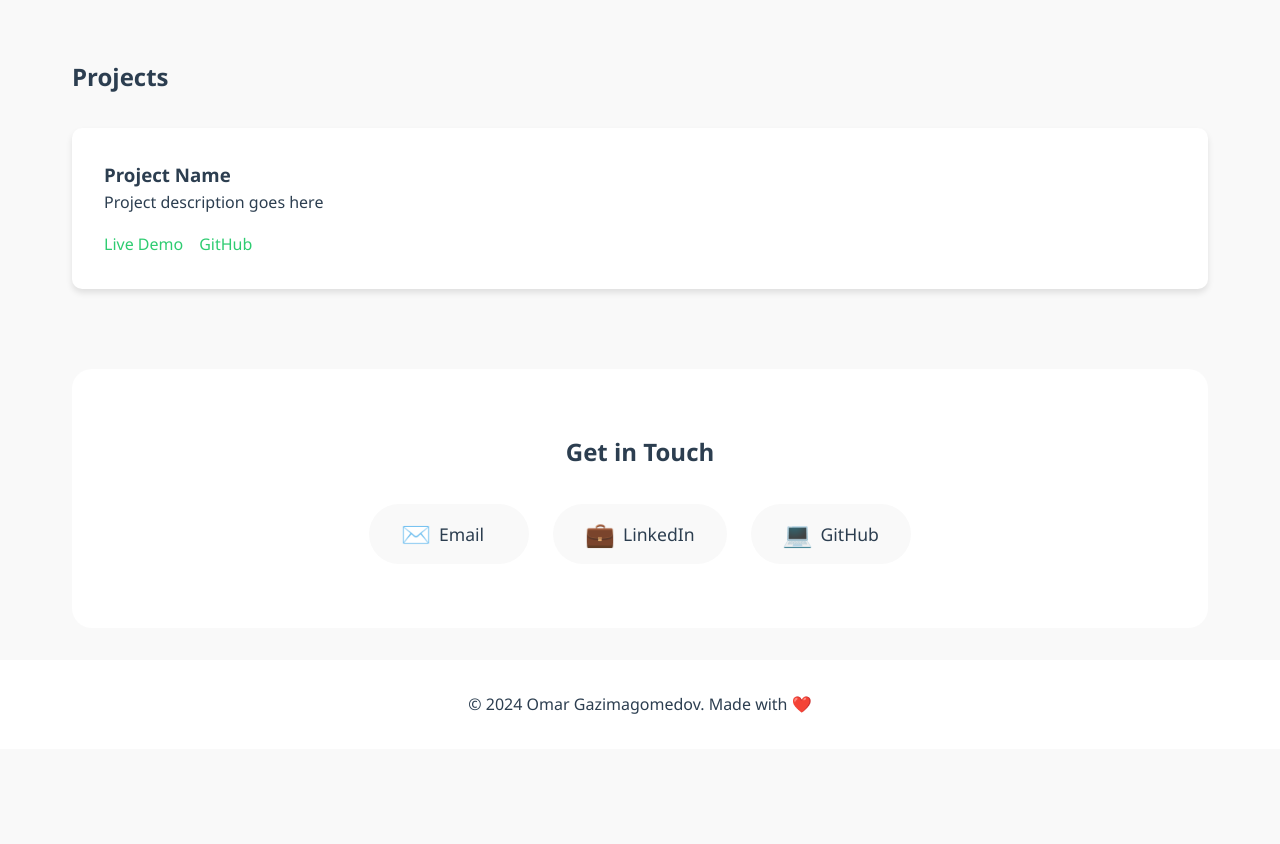
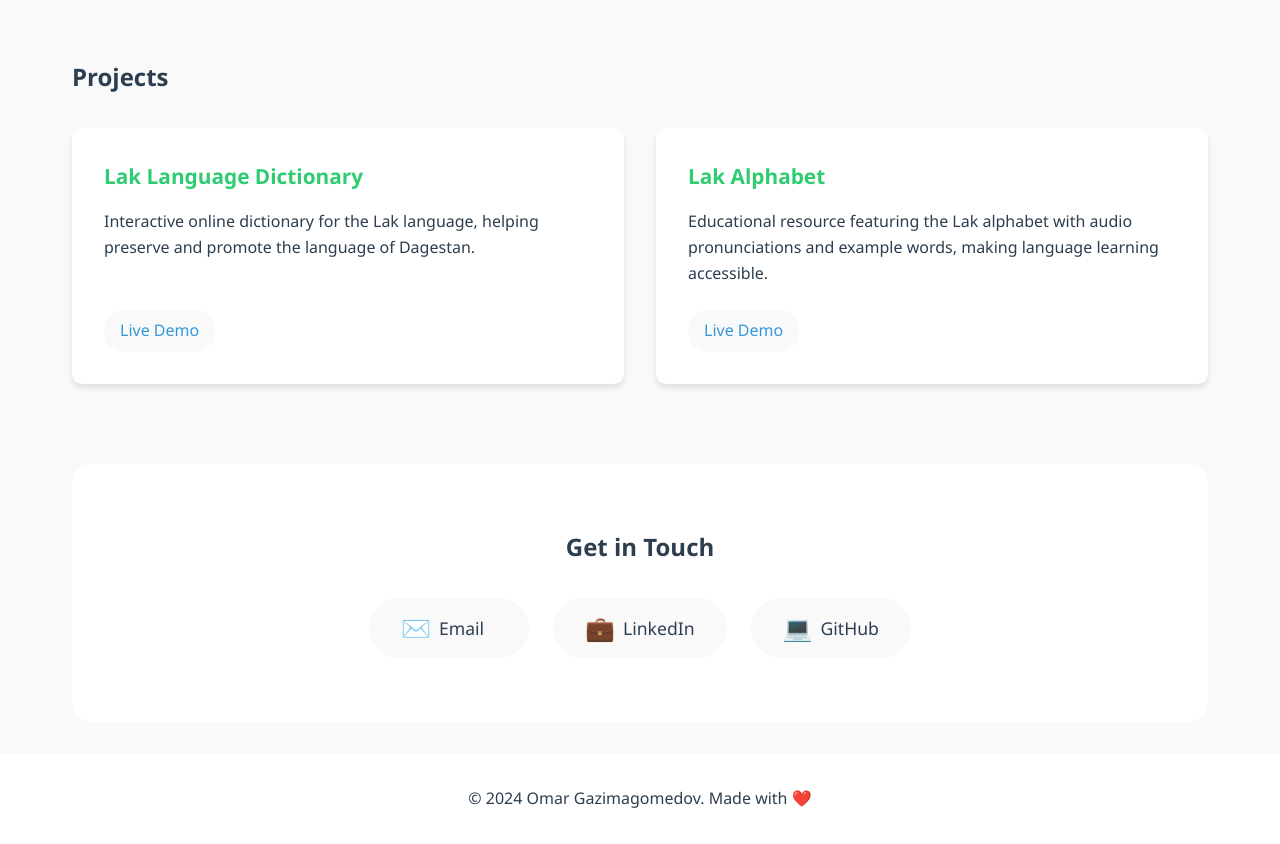
Before and after one commit to omar-g/portfolio, a plain HTML site: page index.html in a window 1280 px wide. Shown: the part 2700-3544 px from the top of the page. Before the commit the page ends 3449 px from the top, so only its background shows below. Drawn offline with Linux system fonts and the light colour scheme.

Commit message:
feat(projects): add Lak language projects and enhance styling

```diff
--- a/index.html
+++ b/index.html
@@ -134,11 +134,17 @@
             <h2>Projects</h2>
             <div class="project-grid">
                 <div class="project-card">
-                    <h3>Project Name</h3>
-                    <p>Project description goes here</p>
+                    <h3>Lak Language Dictionary</h3>
+                    <p>Interactive online dictionary for the Lak language, helping preserve and promote the language of Dagestan.</p>
                     <div class="project-links">
-                        <a href="#" target="_blank">Live Demo</a>
-                        <a href="#" target="_blank">GitHub</a>
+                        <a href="http://lakkumaz.omarr.ru/" target="_blank">Live Demo</a>
+                    </div>
+                </div>
+                <div class="project-card">
+                    <h3>Lak Alphabet</h3>
+                    <p>Educational resource featuring the Lak alphabet with audio pronunciations and example words, making language learning accessible.</p>
+                    <div class="project-links">
+                        <a href="http://azbuka.omarr.ru/" target="_blank">Live Demo</a>
                     </div>
                 </div>
             </div>
--- a/styles.css
+++ b/styles.css
@@ -188,23 +188,49 @@ section {
     padding: 2rem;
     border-radius: 10px;
     box-shadow: 0 4px 6px rgba(0,0,0,0.1);
-    transition: transform 0.3s ease;
+    transition: all 0.3s ease;
+    display: flex;
+    flex-direction: column;
+    height: 100%;
 }
 
 .project-card:hover {
     transform: translateY(-5px);
+    box-shadow: 0 8px 15px rgba(0,0,0,0.1);
+}
+
+.project-card h3 {
+    color: var(--primary-color);
+    margin-bottom: 1rem;
+    font-size: 1.3rem;
+}
+
+.project-card p {
+    flex-grow: 1;
+    margin-bottom: 1.5rem;
+    color: var(--text-color);
+    line-height: 1.6;
 }
 
 .project-links {
     display: flex;
     gap: 1rem;
-    margin-top: 1rem;
+    margin-top: auto;
 }
 
 .project-links a {
     text-decoration: none;
-    color: var(--primary-color);
+    color: var(--secondary-color);
     font-weight: 500;
+    padding: 0.5rem 1rem;
+    border-radius: 20px;
+    background: var(--background-color);
+    transition: all 0.3s ease;
+}
+
+.project-links a:hover {
+    background: var(--primary-color);
+    color: white;
 }
 
 .contact-section {
```
